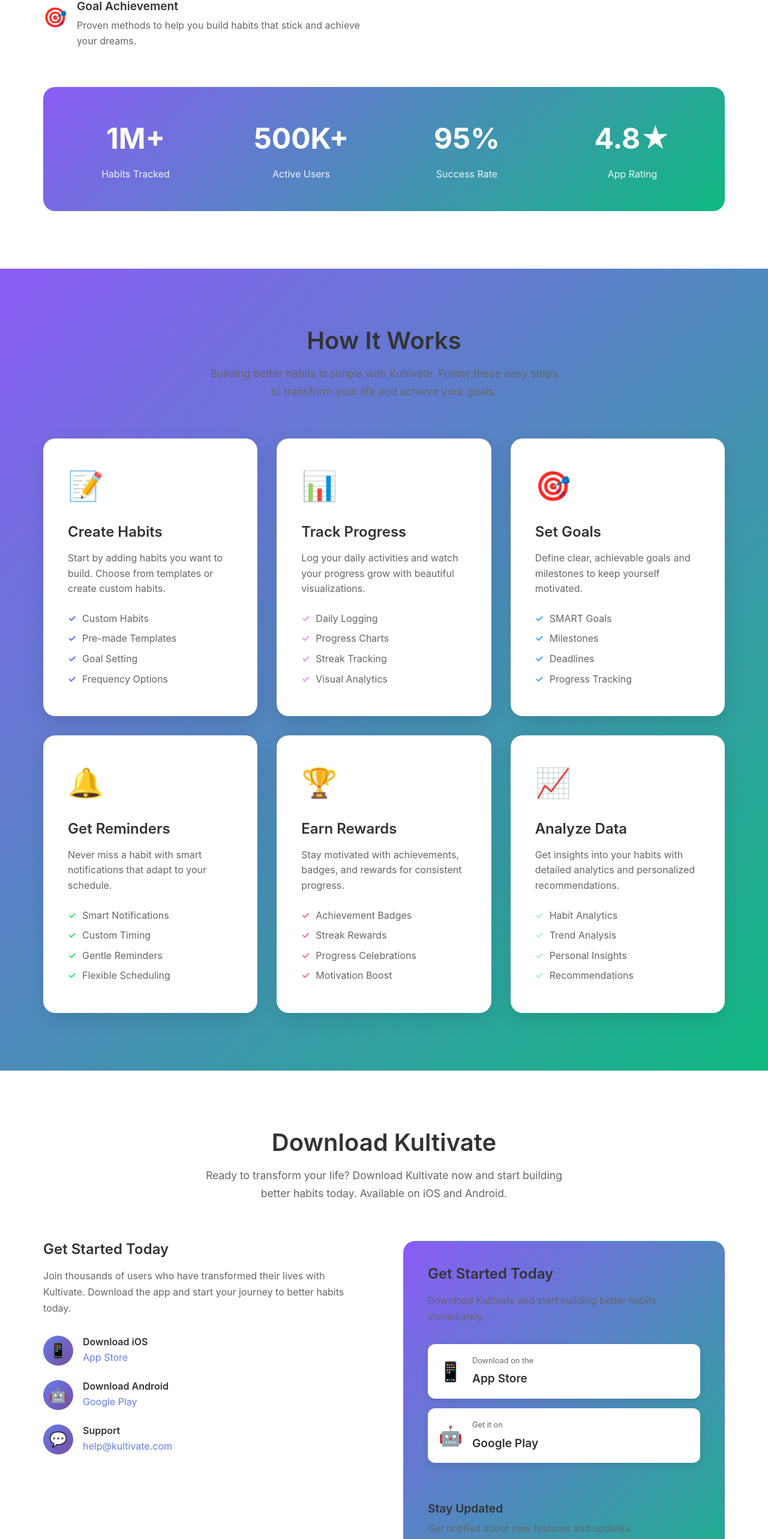
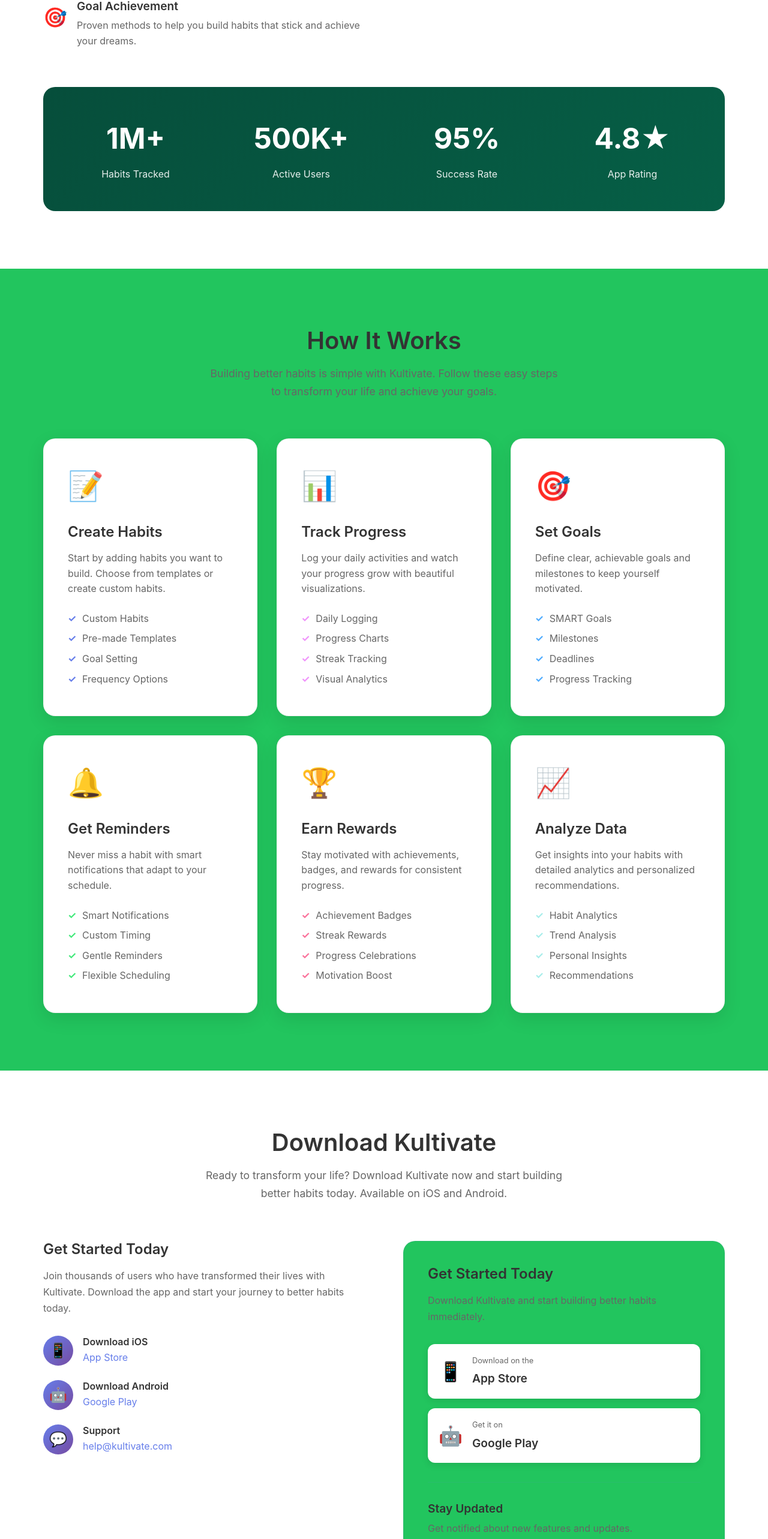
Before and after one commit to kartik480/HaBitTrackerWebIntro, a React (Create React App) app: page / in a window 1280 px wide. Shown: the part 1293-3859 px from the top of the page at 60% size. Built offline with nearby package versions, Linux system fonts and the light colour scheme; the HTML template or start-up script is replaced by a standard one.

Commit message:
changed box color

```diff
--- a/src/components/About.css
+++ b/src/components/About.css
@@ -93,7 +93,7 @@
 }
 
 .stats-section {
-  background: linear-gradient(135deg, #8b5cf6 0%, #10b981 100%);
+  background: linear-gradient(135deg, #064e3b 0%, #065f46 100%);
   border-radius: 20px;
   padding: 3rem 2rem;
   margin-top: 2rem;
--- a/src/components/Contact.css
+++ b/src/components/Contact.css
@@ -84,7 +84,7 @@
 }
 
 .contact-form-container {
-  background: linear-gradient(135deg, #8b5cf6 0%, #10b981 100%);
+  background: #22c55e;
   padding: 2.5rem;
   border-radius: 20px;
   border: 1px solid rgba(139, 92, 246, 0.1);
--- a/src/components/Footer.css
+++ b/src/components/Footer.css
@@ -1,5 +1,5 @@
 .footer {
-  background: linear-gradient(135deg, #6b7280 0%, #9ca3af 100%);
+  background: #374151;
   color: #ffffff;
   padding: 4rem 0 2rem 0;
 }
--- a/src/components/Services.css
+++ b/src/components/Services.css
@@ -1,6 +1,6 @@
 .services {
   padding: 6rem 0;
-  background: linear-gradient(135deg, #8b5cf6 0%, #10b981 100%);
+  background: #22c55e;
 }
 
 .services-header {
```
